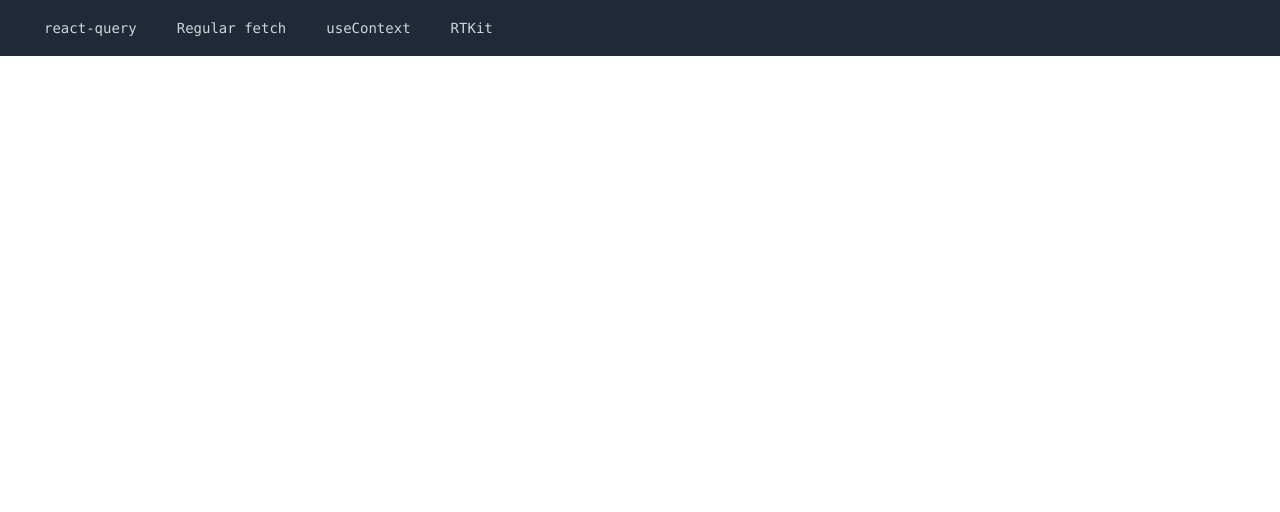
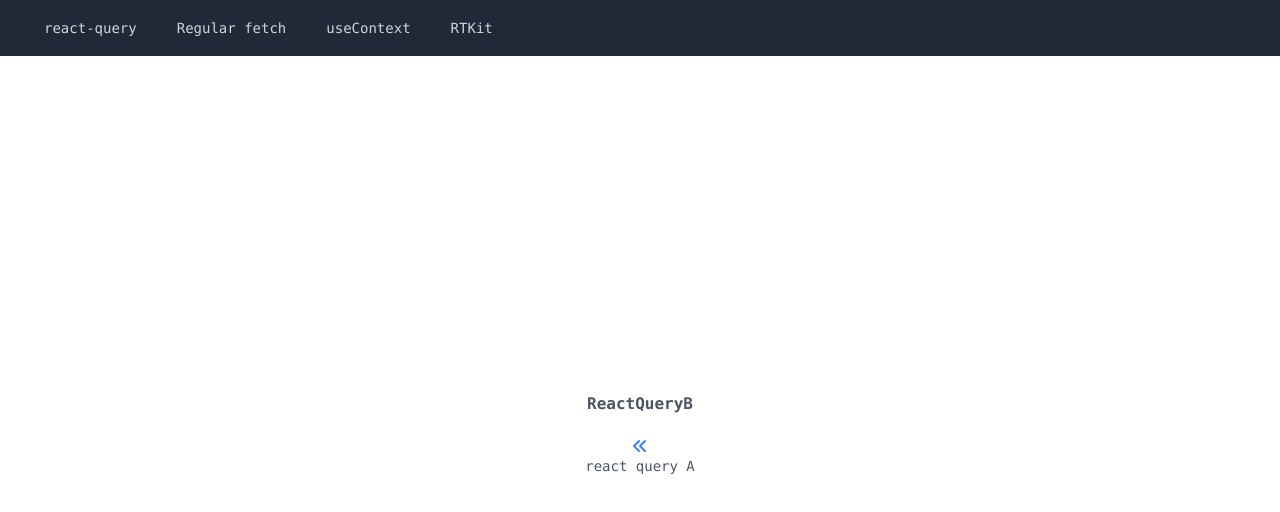
Before and after one commit to ninomiyadaisuke/react-query-lesson, a React (Create React App) app: page /query-b in a window 1280 px wide. Shown: the top 512 px of the page. Built offline with nearby package versions, Linux system fonts and the light colour scheme.

Commit message:
setting react query

```diff
--- a/src/App.tsx
+++ b/src/App.tsx
@@ -1,16 +1,36 @@
 import { FC } from 'react'
+import { QueryClient, QueryClientProvider } from 'react-query'
+import { ReactQueryDevtools } from 'react-query/devtools'
 import { BrowserRouter, Switch, Route } from 'react-router-dom'
 import ClassicalFetchA from './components/ClassicalFetchA'
 import { ClassicalFetchB } from './components/ClassicalFetchB'
 import Layout from './components/Layout'
 import { StateProvider } from './context/StateProvider'
+import ReactQueryA from './components/ReactQueryA'
+import ReactQueryB from './components/ReactQueryB'
+
+const queryClient = new QueryClient({
+  defaultOptions: {
+    queries: {
+      retry: false,
+      refetchOnWindowFocus: false,
+    },
+  },
+})
 
 const App: FC = () => {
   return (
+    <QueryClientProvider client={queryClient}>
       <BrowserRouter>
         <StateProvider>
           <Layout>
             <Switch>
+              <Route exact path="/">
+                <ReactQueryA />
+              </Route>
+              <Route exact path="/query-b">
+                <ReactQueryB />
+              </Route>
               <Route exact path="/fetch-a">
                 <ClassicalFetchA />
               </Route>
@@ -21,6 +41,8 @@
           </Layout>
         </StateProvider>
       </BrowserRouter>
+      <ReactQueryDevtools initialIsOpen={false} />
+    </QueryClientProvider>
   )
 }
 
--- /dev/null
+++ b/src/components/ReactQueryA.tsx
@@ -0,0 +1,28 @@
+import { FC } from 'react'
+import { useQueryTasks } from '../hooks/useQueryTasks'
+import { useHistory } from 'react-router-dom'
+import { ChevronDoubleRightIcon } from '@heroicons/react/solid'
+
+const ReactQueryA: FC = () => {
+  const history = useHistory()
+  const { status, data } = useQueryTasks()
+
+  if (status === 'loading') return <div>{'Loading...'}</div>
+  if (status === 'error') return <div>{'Error'}</div>
+
+  return (
+    <>
+      <p className="font-bold my-3">ReactQueryA</p>
+      {data?.map((task) => (
+        <p key={task.id}>{task.title}</p>
+      ))}
+      <ChevronDoubleRightIcon
+        onClick={() => history.push('/query-b')}
+        className="h-5 w-5 mt-2 text-blue-500 cursor-pointer"
+      />
+      <p className="text-sm">react query B</p>
+    </>
+  )
+}
+
+export default ReactQueryA
--- /dev/null
+++ b/src/components/ReactQueryB.tsx
@@ -0,0 +1,27 @@
+import { FC } from 'react'
+import { useQueryClient } from 'react-query'
+import { useHistory } from 'react-router-dom'
+import { ChevronDoubleLeftIcon } from '@heroicons/react/solid'
+import { Task } from '../types/types'
+
+const ReactQueryB = () => {
+  const history = useHistory()
+  const queryClient = useQueryClient()
+  const data = queryClient.getQueryData<Task[]>('tasks')
+  console.log('rendered ReactQueryB')
+  return (
+    <>
+      <p className="font-bold my-3">ReactQueryB</p>
+      {data?.map((task) => (
+        <p key={task.id}>{task.title}</p>
+      ))}
+      <ChevronDoubleLeftIcon
+        onClick={() => history.push('/')}
+        className="h-5 w-5 mt-2 text-blue-500 cursor-pointer"
+      />
+      <p className="text-sm">react query A</p>
+    </>
+  )
+}
+
+export default ReactQueryB
--- /dev/null
+++ b/src/hooks/useQueryTasks.tsx
@@ -0,0 +1,15 @@
+import { useQuery } from 'react-query'
+import axios from 'axios'
+import { Task } from '../types/types'
+
+const getTasks = async () => {
+  const { data } = await axios.get<Task[]>('http://127.0.0.1:8000/api/tasks/')
+  return data
+}
+
+export const useQueryTasks = () => {
+  return useQuery<Task[] >('tasks', getTasks, {
+    cacheTime: 30000,
+    staleTime: 30000,
+  })
+}
```
Lines whose indentation alone changed are shown as unchanged.
